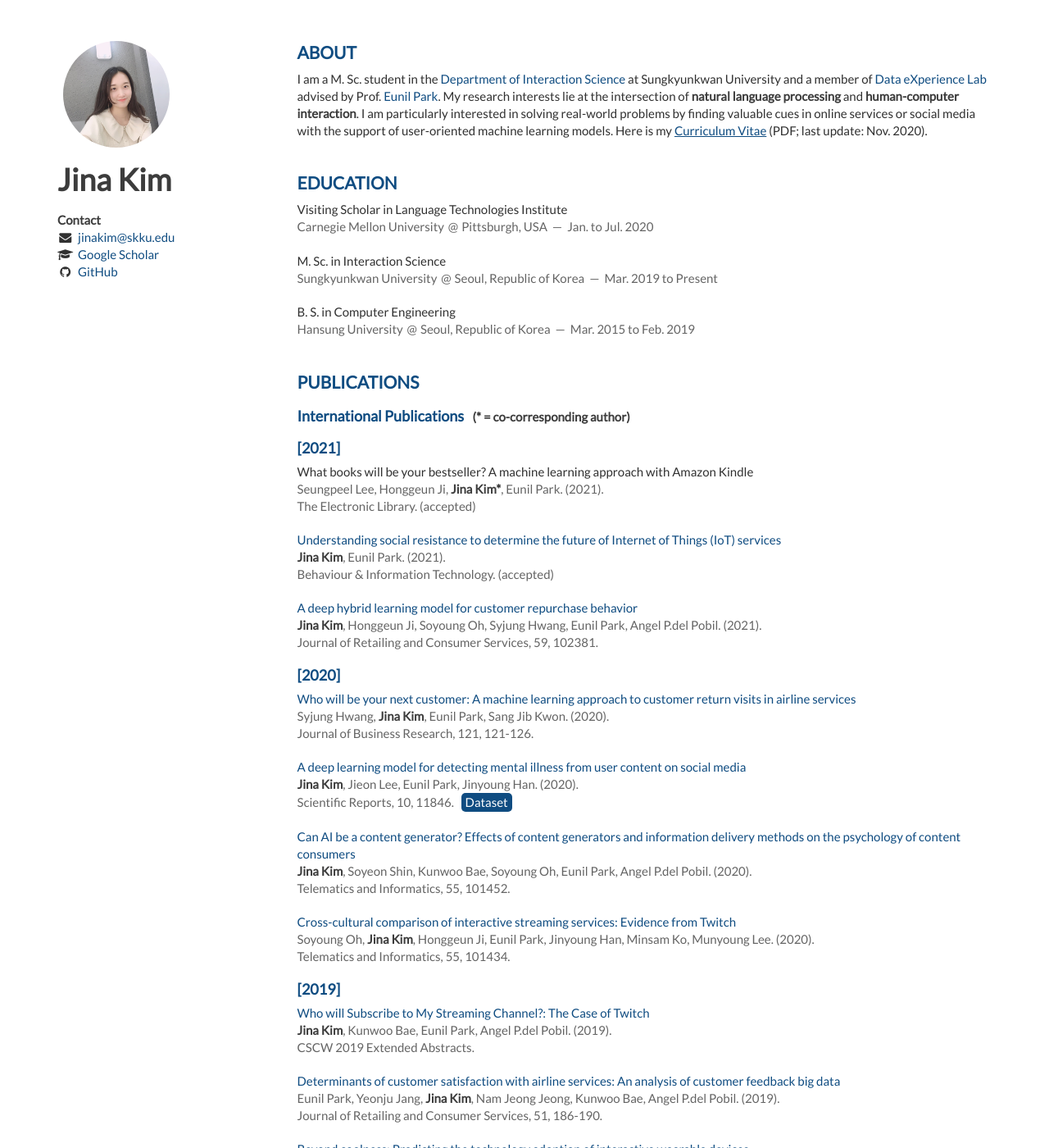
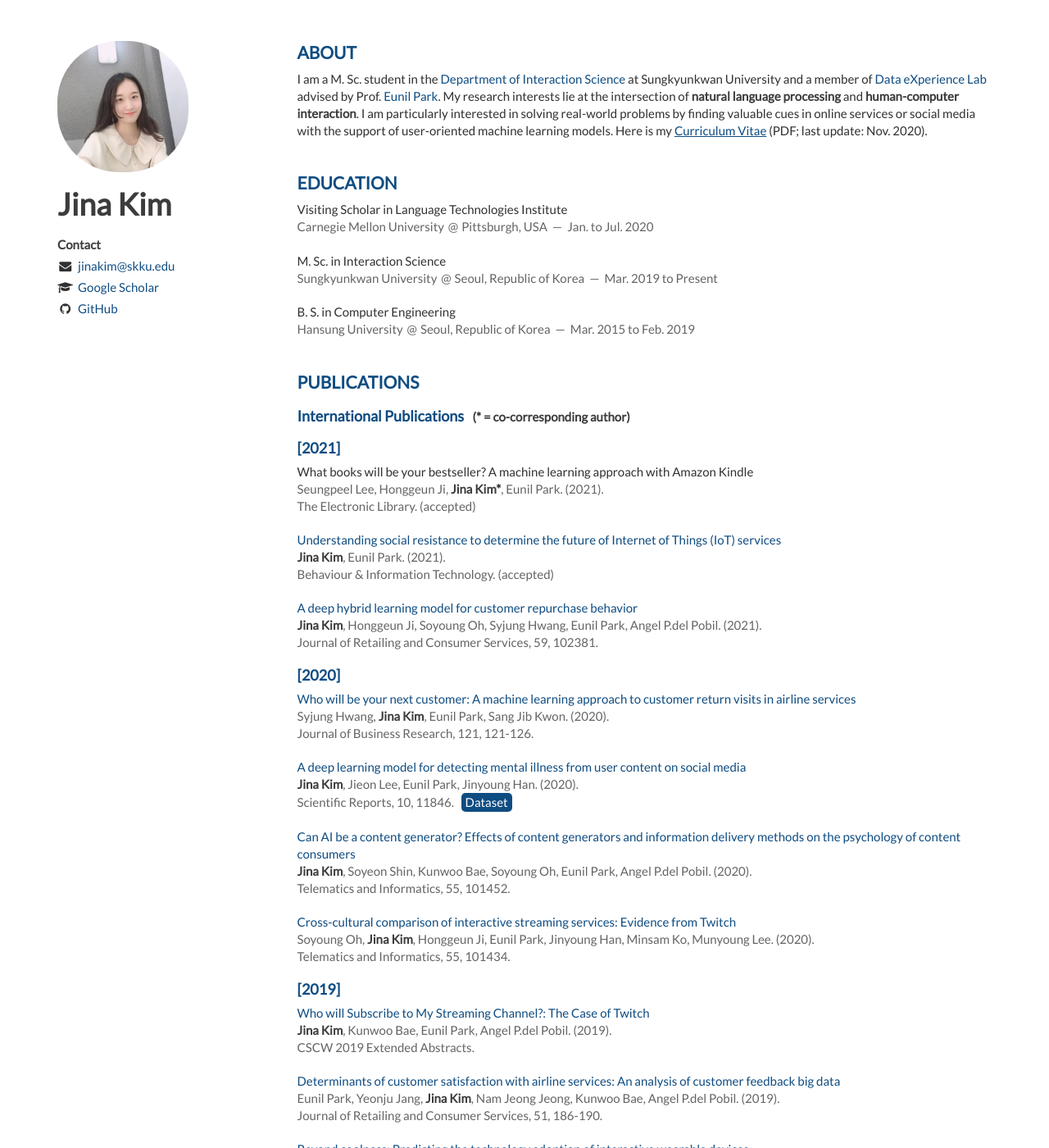
Before and after one commit to Jina-Kim/Jina-Kim.github.io, a Jekyll site: the page built from index.html, in a window 1280 px wide and 1400 px high. Shown: the whole window at 82% size. Built offline with Jekyll 4.4.1, drawn with Linux system fonts in a browser that asks for light colours; nearby versions of some CDN libraries; the list of posts is cut into pages by our own code.

Commit message:
Update main.css

```diff
--- a/static/css/main.css
+++ b/static/css/main.css
@@ -106,6 +106,10 @@ article > header address + time::before {
     margin-right: 6px;
 }
 
+li{
+    margin-bottom: 5px;
+}
+
 em {
     font-style: normal;
     font-weight: bold;
@@ -154,11 +158,11 @@ i {
 
 /* images */
 .me {
-    width: 130px;
-    height: 130px;
-    border-radius: 70px;
-    -webkit-border-radius: 70px;
-    -moz-border-radius: 70px;
+    width: 160px;
+    height: 160px;
+    border-radius: 75px;
+    -webkit-border-radius: 75px;
+    -moz-border-radius: 75px;
     display: block;
     margin-bottom: 20px;
     margin-left: auto;
@@ -194,7 +198,7 @@ i {
 }
 
 /* main layout */
-@media (min-width: 1024px) {
+@media (min-width: 768px) {
   .fixed-condition {
     position: fixed;
     max-width: 255px;
```
